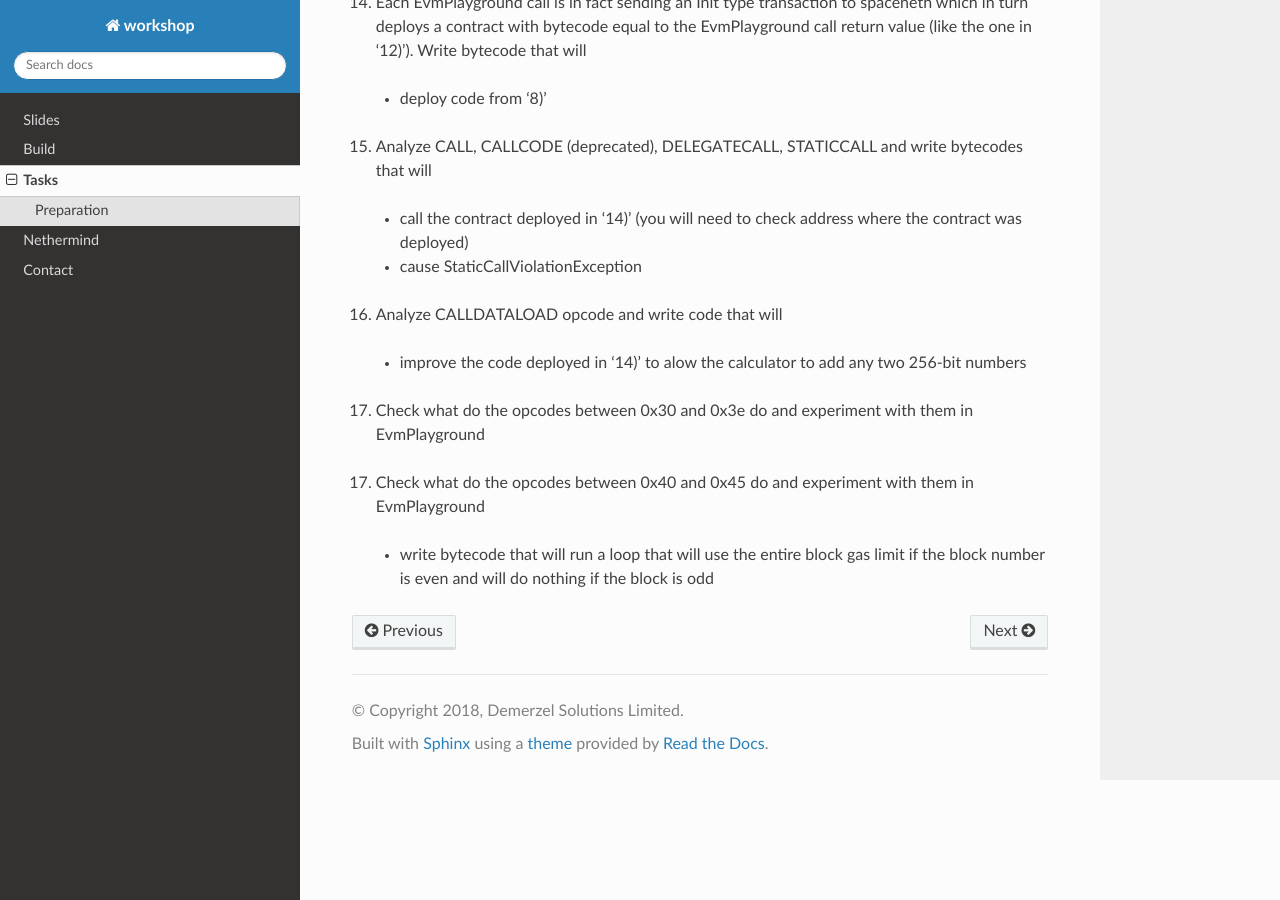
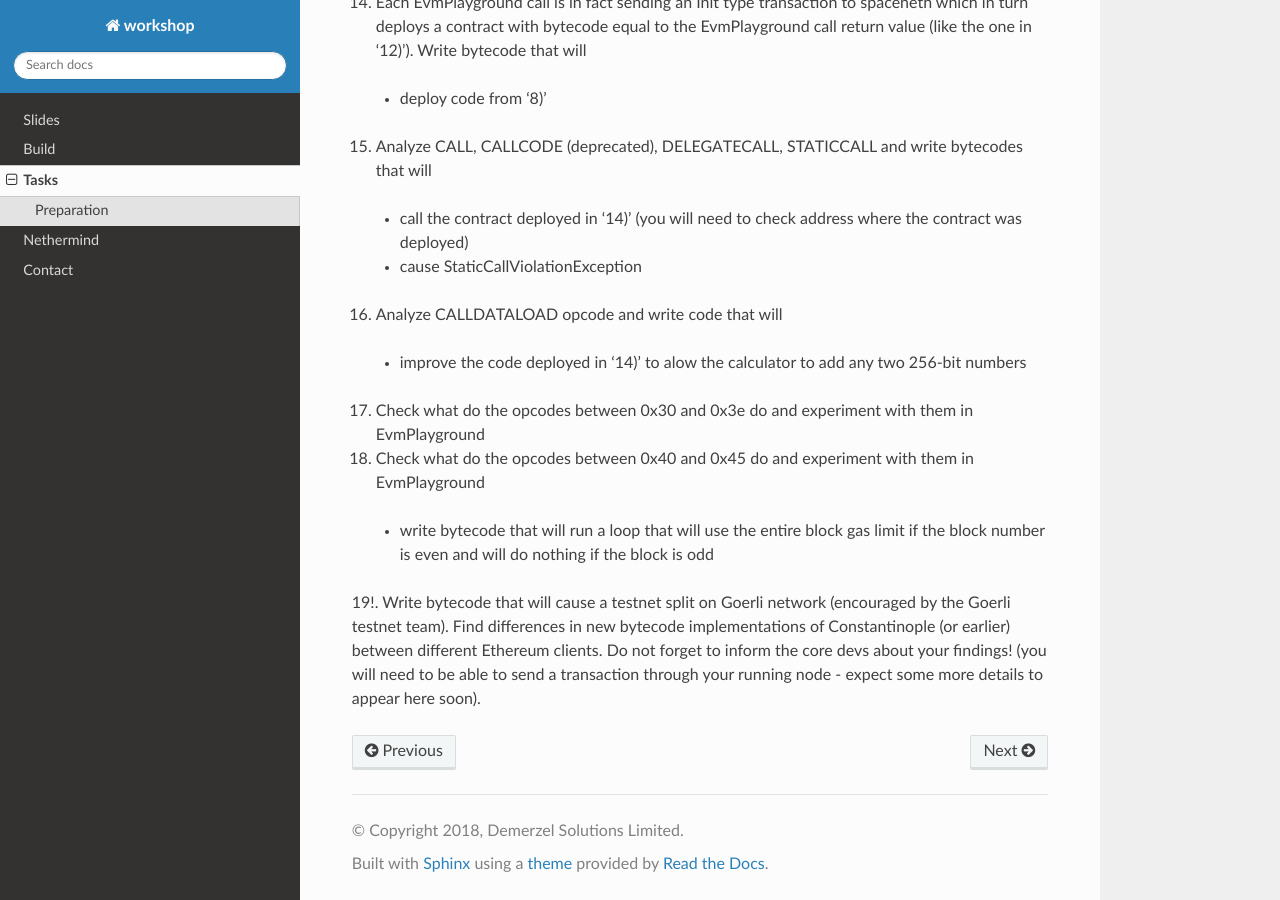
Before and after one commit to NethermindEth/workshop, a Sphinx documentation site: the page built from docs/source/tasks.rst, in a window 1280 px wide and 900 px high, scrolled down 1880 px. Built offline with Sphinx 7.4.7 and the Read the Docs theme 2.0.0, drawn with Linux system fonts in a browser that asks for light colours.

Commit message:
Update tasks.rst

```diff
--- a/docs/source/tasks.rst
+++ b/docs/source/tasks.rst
@@ -86,5 +86,7 @@ Preparation
 
 17. Check what do the opcodes between 0x30 and 0x3e do and experiment with them in EvmPlayground
 
-17. Check what do the opcodes between 0x40 and 0x45 do and experiment with them in EvmPlayground
+18. Check what do the opcodes between 0x40 and 0x45 do and experiment with them in EvmPlayground
  * write bytecode that will run a loop that will use the entire block gas limit if the block number is even and will do nothing if the block is odd
+
+19!. Write bytecode that will cause a testnet split on Goerli network (encouraged by the Goerli testnet team). Find differences in new bytecode implementations of Constantinople (or earlier) between different Ethereum clients. Do not forget to inform the core devs about your findings! (you will need to be able to send a transaction through your running node - expect some more details to appear here soon).
```
